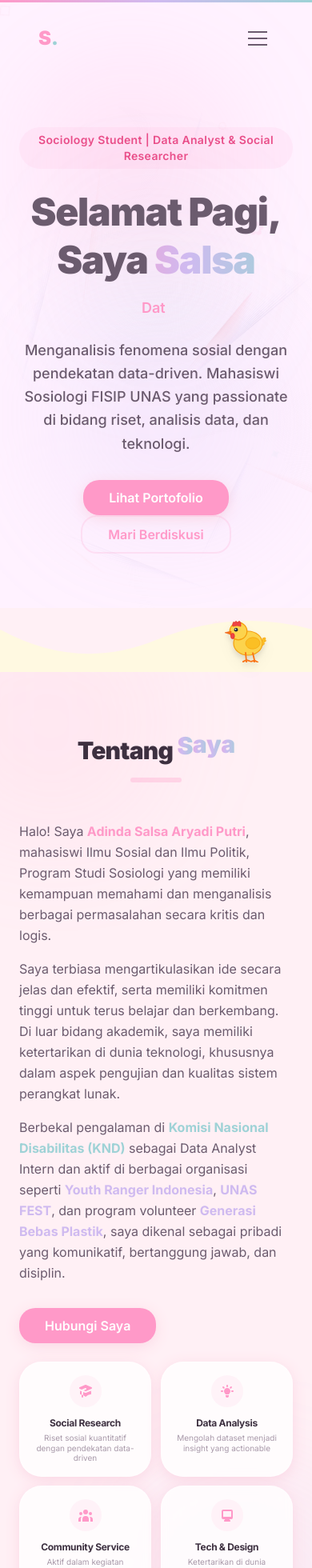
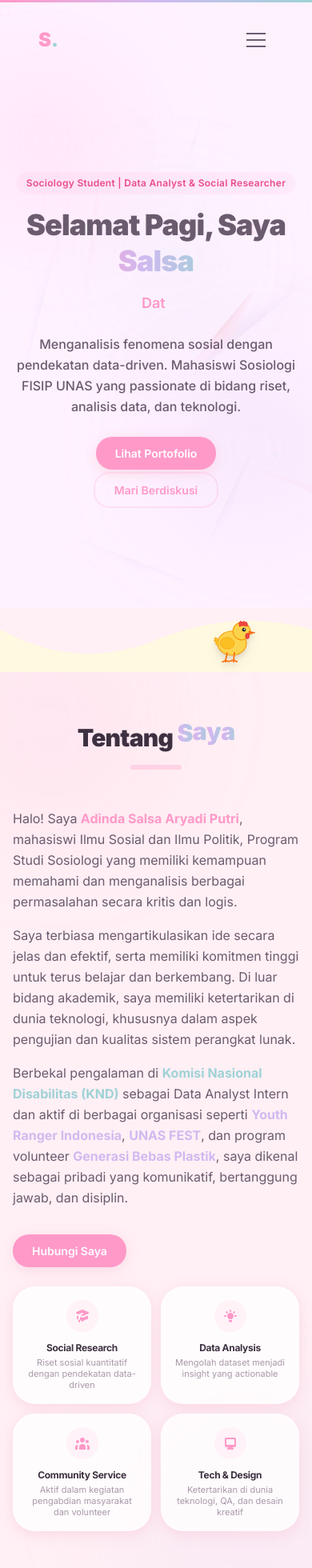
Before and after one commit to el-pablos/web-porto-salsa, a Next.js app: page / in a window 390 px wide. Shown: the top 1960 px of the page at 80% size. Built offline with nearby package versions, Linux system fonts and the light colour scheme.

Commit message:
fix: improve responsive mobile-first design di semua komponen buat hp tab dan desktop

```diff
--- a/src/app/globals.css
+++ b/src/app/globals.css
@@ -24,22 +24,22 @@
 
 @layer components {
   .section-container {
-    @apply max-w-6xl mx-auto px-6 py-20 md:py-32;
+    @apply max-w-6xl mx-auto px-4 sm:px-6 py-16 md:py-32;
   }
 
   .btn-primary {
-    @apply px-8 py-3 bg-primary text-white rounded-soft-md font-semibold
+    @apply px-6 sm:px-8 py-3 bg-primary text-white rounded-soft-md font-semibold
            shadow-soft hover:shadow-soft-md hover:bg-primary-dark
-           transition-all duration-300 active:scale-95;
+           transition-all duration-300 active:scale-95 text-sm sm:text-base;
   }
 
   .btn-secondary {
-    @apply px-8 py-3 border-2 border-primary/20 text-primary rounded-soft-md font-semibold
-           hover:bg-primary/5 transition-all duration-300 active:scale-95;
+    @apply px-6 sm:px-8 py-3 border-2 border-primary/20 text-primary rounded-soft-md font-semibold
+           hover:bg-primary/5 transition-all duration-300 active:scale-95 text-sm sm:text-base;
   }
 
   .card-soft {
-    @apply bg-white/80 backdrop-blur-sm rounded-soft-lg p-8
+    @apply bg-white/80 backdrop-blur-sm rounded-soft-lg p-4 sm:p-6 lg:p-8
            border border-white/40 shadow-soft
            hover:shadow-soft-md hover:-translate-y-1 transition-all duration-300;
   }
--- a/src/components/About.tsx
+++ b/src/components/About.tsx
@@ -152,7 +152,7 @@ export function About() {
                 <h3 className="font-bold text-neutral text-xs md:text-sm mb-1 md:mb-2">
                   {item.title}
                 </h3>
-                <p className="text-neutral-soft text-[10px] md:text-xs leading-tight">
+                <p className="text-neutral-soft text-[11px] md:text-xs leading-tight">
                   {item.desc}
                 </p>
               </TiltCard>
--- a/src/components/Certificates.tsx
+++ b/src/components/Certificates.tsx
@@ -89,7 +89,7 @@ export function Certificates() {
               </div>
 
               {/* Description */}
-              <p className="text-[10px] md:text-xs text-neutral-soft leading-relaxed mt-3 pt-3 border-t border-primary/10">
+              <p className="text-[11px] md:text-xs text-neutral-soft leading-relaxed mt-3 pt-3 border-t border-primary/10">
                 {cert.description}
               </p>
             </TiltCard>
--- a/src/components/Contact.tsx
+++ b/src/components/Contact.tsx
@@ -261,7 +261,7 @@ export function Contact() {
                     <link.icon />
                   </div>
                   <div className="min-w-0">
-                    <p className="text-[9px] md:text-[10px] uppercase tracking-widest font-black text-neutral-soft mb-0.5">
+                    <p className="text-[10px] md:text-[11px] uppercase tracking-widest font-black text-neutral-soft mb-0.5">
                       {link.label}
                     </p>
                     <p className="font-bold text-sm md:text-base text-neutral group-hover:text-primary transition-colors truncate">
@@ -472,7 +472,7 @@ export function Contact() {
                 </button>
               </RippleButton>
 
-              <p className="text-[10px] md:text-xs text-neutral-soft text-center">
+              <p className="text-[11px] md:text-xs text-neutral-soft text-center">
                 Akan membuka aplikasi email default kamu dengan pesan yang sudah
                 terisi.
               </p>
--- a/src/components/DesignGallery.tsx
+++ b/src/components/DesignGallery.tsx
@@ -148,7 +148,7 @@ export function DesignGallery() {
               >
                 {/* Thumbnail Placeholder */}
                 <div
-                  className={`relative aspect-square mb-4 -mx-4 md:-mx-6 -mt-4 md:-mt-6 overflow-hidden rounded-t-soft bg-gradient-to-br ${config.gradient}`}
+                  className={`relative aspect-square mb-4 -mx-4 sm:-mx-6 lg:-mx-8 -mt-4 sm:-mt-6 lg:-mt-8 overflow-hidden rounded-t-soft bg-gradient-to-br ${config.gradient}`}
                 >
                   {/* Pattern Overlay */}
                   <div
@@ -174,7 +174,7 @@ export function DesignGallery() {
 
                   {/* Category Badge */}
                   <div className="absolute top-3 right-3">
-                    <span className="text-[9px] md:text-[10px] font-bold px-2 py-0.5 rounded-full bg-white/80 backdrop-blur-sm text-neutral">
+                    <span className="text-[10px] md:text-[11px] font-bold px-2 py-0.5 rounded-full bg-white/80 backdrop-blur-sm text-neutral">
                       {config.label}
                     </span>
                   </div>
@@ -184,7 +184,7 @@ export function DesignGallery() {
                 <h3 className="text-sm md:text-base font-black text-neutral mb-1 leading-tight group-hover:text-primary transition-colors line-clamp-2">
                   {design.title}
                 </h3>
-                <p className="text-[10px] md:text-xs text-neutral-soft leading-relaxed line-clamp-2">
+                <p className="text-[11px] md:text-xs text-neutral-soft leading-relaxed line-clamp-2">
                   {design.description}
                 </p>
               </motion.div>
--- a/src/components/Experience.tsx
+++ b/src/components/Experience.tsx
@@ -190,7 +190,7 @@ function ExperienceItem({
       >
         <div className="flex flex-wrap items-center gap-2 mb-2">
           <span
-            className={`text-[10px] md:text-xs font-black uppercase tracking-widest ${
+            className={`text-[11px] md:text-xs font-black uppercase tracking-widest ${
               config.colorClass === "primary"
                 ? "text-primary"
                 : config.colorClass === "accent"
@@ -201,7 +201,7 @@ function ExperienceItem({
             {exp.period}
           </span>
           <span
-            className={`text-[9px] md:text-[10px] font-bold px-2 py-0.5 rounded-full ${badgeBg}`}
+            className={`text-[10px] md:text-[11px] font-bold px-2 py-0.5 rounded-full ${badgeBg}`}
           >
             {config.label}
           </span>
@@ -300,10 +300,10 @@ function EducationItem({
         className={`ml-14 md:ml-0 md:w-1/2 card-soft p-4 md:p-6 ${isLeft ? "md:ml-8" : "md:mr-8"}`}
       >
         <div className="flex flex-wrap items-center gap-2 mb-2">
-          <span className="text-[10px] md:text-xs font-black text-accent uppercase tracking-widest">
+          <span className="text-[11px] md:text-xs font-black text-accent uppercase tracking-widest">
             {edu.year}
           </span>
-          <span className="text-[9px] md:text-[10px] font-bold px-2 py-0.5 rounded-full bg-accent/10 text-accent">
+          <span className="text-[10px] md:text-[11px] font-bold px-2 py-0.5 rounded-full bg-accent/10 text-accent">
             Pendidikan
           </span>
         </div>
@@ -314,7 +314,7 @@ function EducationItem({
           {edu.institution}
         </p>
         <p className="text-xs md:text-sm text-neutral-light">{edu.faculty}</p>
-        <p className="text-[10px] md:text-xs text-neutral-soft mt-3 italic">
+        <p className="text-[11px] md:text-xs text-neutral-soft mt-3 italic">
           {edu.description}
         </p>
       </motion.div>
--- a/src/components/Footer.tsx
+++ b/src/components/Footer.tsx
@@ -52,9 +52,9 @@ export function Footer() {
   };
 
   return (
-    <footer className="py-12 px-6 border-t border-primary/5 bg-white/30 backdrop-blur-sm mt-20">
-      <div className="max-w-6xl mx-auto flex flex-col items-center gap-8">
-        <StaggerReveal className="flex items-center gap-6">
+    <footer className="py-8 sm:py-12 px-4 sm:px-6 border-t border-primary/5 bg-white/30 backdrop-blur-sm mt-12 sm:mt-20">
+      <div className="max-w-6xl mx-auto flex flex-col items-center gap-6 sm:gap-8">
+        <StaggerReveal className="flex items-center gap-4 sm:gap-6">
           {socialLinks.map((social, index) => {
             const Icon = social.icon;
             return (
@@ -79,7 +79,7 @@ export function Footer() {
         <RandomQuoteDisplay autoRotate rotateInterval={30000} className="max-w-sm" />
 
         <div className="text-center space-y-2">
-          <p className="text-neutral-light font-bold flex items-center justify-center gap-2">
+          <p className="text-neutral-light font-bold text-sm sm:text-base flex items-center justify-center gap-2 flex-wrap">
             Made with <FaHeart className="text-primary animate-pulse" /> by{" "}
             <button
               onClick={handleNameClick}
@@ -100,7 +100,7 @@ export function Footer() {
         </div>
 
         <div className="pt-8 border-t border-primary/5 w-full text-center">
-          <p className="text-[10px] text-neutral-soft uppercase tracking-widest font-black">
+          <p className="text-[11px] text-neutral-soft uppercase tracking-widest font-black">
             Built with Next.js & Tailwind CSS
           </p>
         </div>
--- a/src/components/Hero.tsx
+++ b/src/components/Hero.tsx
@@ -25,22 +25,22 @@ export function Hero() {
         <FloatingElements />
       </ParallaxLayer>
 
-      <ParallaxLayer speed={0.3} className="absolute inset-0 pointer-events-none">
-        <div className="absolute top-20 left-10 w-64 h-64 bg-primary/15 blur-3xl animate-float"
+      <ParallaxLayer speed={0.3} className="absolute inset-0 pointer-events-none overflow-hidden">
+        <div className="absolute top-20 -left-10 sm:left-10 w-48 sm:w-64 h-48 sm:h-64 bg-primary/15 blur-3xl animate-float"
              style={{ animation: 'blob-morph 12s ease-in-out infinite, float 6s ease-in-out infinite' }} />
-        <div className="absolute bottom-20 right-10 w-72 h-72 bg-accent/15 blur-3xl"
+        <div className="absolute bottom-20 -right-10 sm:right-10 w-56 sm:w-72 h-56 sm:h-72 bg-accent/15 blur-3xl"
              style={{ animation: 'blob-morph 15s ease-in-out infinite reverse, float 8s ease-in-out infinite 2s' }} />
-        <div className="absolute top-1/3 right-1/4 w-48 h-48 bg-secondary/10 blur-3xl"
+        <div className="absolute top-1/3 right-1/4 w-36 sm:w-48 h-36 sm:h-48 bg-secondary/10 blur-3xl"
              style={{ animation: 'blob-morph 10s ease-in-out infinite 3s, float 7s ease-in-out infinite 1s' }} />
       </ParallaxLayer>
 
-      <div className="relative z-10 max-w-4xl mx-auto px-6 text-center">
+      <div className="relative z-10 max-w-4xl mx-auto px-4 sm:px-6 text-center">
         <motion.div
           initial={{ opacity: 0, y: 20 }}
           animate={{ opacity: 1, y: 0 }}
           transition={{ duration: 0.6 }}
         >
-          <span className="inline-block px-4 py-1.5 rounded-full bg-primary/10 text-primary-dark text-sm font-semibold tracking-wide mb-6">
+          <span className="inline-block px-3 sm:px-4 py-1.5 rounded-full bg-primary/10 text-primary-dark text-xs sm:text-sm font-semibold tracking-wide mb-4 sm:mb-6">
             Sociology Student | Data Analyst & Social Researcher
           </span>
         </motion.div>
@@ -50,7 +50,7 @@ export function Hero() {
           animate={{ opacity: 1, scale: 1 }}
           transition={{ duration: 0.8, delay: 0.2 }}
         >
-          <h1 className="text-5xl sm:text-6xl md:text-8xl font-black mb-4 leading-tight">
+          <h1 className="text-4xl sm:text-5xl md:text-6xl lg:text-8xl font-black mb-4 leading-tight">
             <span className="text-neutral-light">
               <TimeGreetingText />, Saya{' '}
             </span>
@@ -67,7 +67,7 @@ export function Hero() {
           initial={{ opacity: 0, y: 20 }}
           animate={{ opacity: 1, y: 0 }}
           transition={{ duration: 0.6, delay: 0.4 }}
-          className="text-lg md:text-xl text-neutral-light max-w-2xl mx-auto mb-10 leading-relaxed font-medium"
+          className="text-base sm:text-lg md:text-xl text-neutral-light max-w-2xl mx-auto mb-8 sm:mb-10 leading-relaxed font-medium"
         >
           Menganalisis fenomena sosial dengan pendekatan data-driven.
           Mahasiswi Sosiologi FISIP UNAS yang passionate di bidang riset, analisis data, dan teknologi.
--- a/src/components/Navbar.tsx
+++ b/src/components/Navbar.tsx
@@ -286,7 +286,7 @@ export function Navbar() {
           aria-label={
             isMobileMenuOpen ? "Tutup menu navigasi" : "Buka menu navigasi"
           }
-          className="md:hidden w-10 h-10 flex flex-col items-center justify-center gap-1.5 rounded-md focus:outline-none focus-visible:ring-2 focus-visible:ring-primary focus-visible:ring-offset-2"
+          className="md:hidden w-11 h-11 flex flex-col items-center justify-center gap-1.5 rounded-md focus:outline-none focus-visible:ring-2 focus-visible:ring-primary focus-visible:ring-offset-2"
           onClick={() => setIsMobileMenuOpen(!isMobileMenuOpen)}
         >
           <span
@@ -328,7 +328,7 @@ export function Navbar() {
                   role="menuitem"
                   aria-current={isActive ? "page" : undefined}
                   onClick={() => setIsMobileMenuOpen(false)}
-                  className={`text-lg font-bold transition-colors duration-300 flex items-center gap-2 rounded-md focus:outline-none focus-visible:ring-2 focus-visible:ring-primary focus-visible:ring-offset-2 ${
+                  className={`text-lg font-bold transition-colors duration-300 flex items-center gap-2 rounded-md py-1.5 px-3 min-h-[44px] focus:outline-none focus-visible:ring-2 focus-visible:ring-primary focus-visible:ring-offset-2 ${
                     isActive
                       ? "text-primary"
                       : "text-neutral-light hover:text-primary"
--- a/src/components/Projects.tsx
+++ b/src/components/Projects.tsx
@@ -164,7 +164,7 @@ export function Projects() {
                     defaultThumbnailConfig;
                   const IconComponent = config.icon;
                   return (
-                    <div className="relative aspect-video mb-4 md:mb-6 -mx-4 md:-mx-6 -mt-4 md:-mt-6 overflow-hidden rounded-t-soft">
+                    <div className="relative aspect-video mb-4 md:mb-6 -mx-4 sm:-mx-6 lg:-mx-8 -mt-4 sm:-mt-6 lg:-mt-8 overflow-hidden rounded-t-soft">
                       {/* Gradient Background */}
                       <div
                         className={`absolute inset-0 bg-gradient-to-br ${config.gradient}`}
@@ -215,7 +215,7 @@ export function Projects() {
                       {project.highlights?.map((h) => (
                         <span
                           key={h}
-                          className="text-[9px] md:text-[10px] uppercase tracking-wider px-1.5 md:px-2 py-0.5 bg-primary/5 text-primary-dark font-black rounded border border-primary/10"
+                          className="text-[10px] md:text-[11px] uppercase tracking-wider px-1.5 md:px-2 py-0.5 bg-primary/5 text-primary-dark font-black rounded border border-primary/10"
                         >
                           {h}
                         </span>
@@ -225,7 +225,7 @@ export function Projects() {
                       {project.tech.map((t) => (
                         <span
                           key={t}
-                          className="text-[10px] md:text-xs font-bold px-2 md:px-3 py-0.5 md:py-1 bg-neutral/5 text-neutral-light rounded-soft-sm"
+                          className="text-[11px] md:text-xs font-bold px-2 md:px-3 py-0.5 md:py-1 bg-neutral/5 text-neutral-light rounded-soft-sm"
                         >
                           #{t}
                         </span>
--- a/src/components/VisitorCounter.tsx
+++ b/src/components/VisitorCounter.tsx
@@ -32,7 +32,7 @@ export function VisitorCounter() {
                 {inView && <CountUp end={stat.value} duration={2} />}
                 {stat.suffix}
               </div>
-              <p className="text-neutral-soft text-[10px] sm:text-xs md:text-sm font-bold uppercase tracking-wider">{stat.label}</p>
+              <p className="text-neutral-soft text-[11px] sm:text-xs md:text-sm font-bold uppercase tracking-wider">{stat.label}</p>
             </motion.div>
           ))}
         </div>
--- a/src/components/WalkingChicken.tsx
+++ b/src/components/WalkingChicken.tsx
@@ -72,15 +72,16 @@ export function WalkingChicken() {
     const walkInterval = setInterval(() => {
       if (chicken.isWalking && !chicken.isPecking) {
         setChicken((prev) => {
-          const speed = 3;
+          const speed = 2;
           const newX =
             prev.direction === "right" ? prev.x + speed : prev.x - speed;
           const maxX =
-            typeof window !== "undefined" ? window.innerWidth - 80 : 1000;
+            typeof window !== "undefined" ? window.innerWidth - 100 : 1000;
+          const minX = 10;
 
-          // Turn around at edges
-          if (newX <= 20) {
-            return { ...prev, x: 20, direction: "right" };
+          // Turn around at edges — prevent viewport overflow
+          if (newX <= minX) {
+            return { ...prev, x: minX, direction: "right" };
           }
           if (newX >= maxX) {
             return { ...prev, x: maxX, direction: "left" };
```
